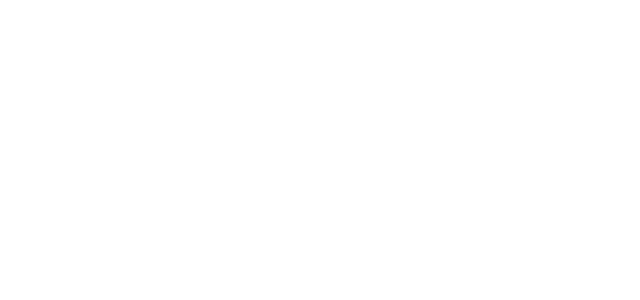
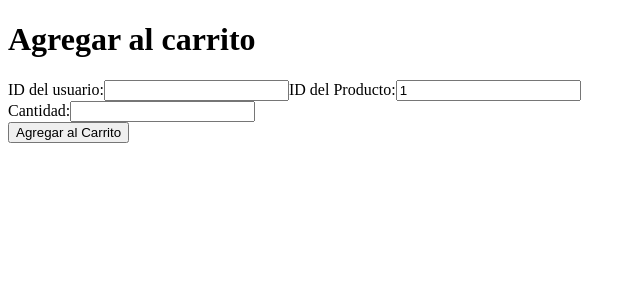
Before and after one commit to MSarazua/Proyecto2_DW, a React (Create React App) app: page /carrito/1/1 in a window 1280 px wide. Before the commit this address had no page. Shown: the top 300 px of the page, without its empty margins (0-640 px from the left). Built offline with nearby package versions, Linux system fonts and the light colour scheme.

Commit message:
ultimos cambios
ultimos cambios

```diff
--- a/src/App.js
+++ b/src/App.js
@@ -17,10 +17,10 @@ function App() {
       <Route exact path="/" element={<RegistroUsuarios/>} />
       <Route exact path="/login" element={<LoginUsuarios/>} />
       <Route exact path="/perfil/:dpi/:token" element={<PerfilUsuarios/>} />
-      <Route exact path="/carrito" element={<Carrito/>}/>
-      <Route exact path="/productos" element={<MostrarProductos/>}/>
+      <Route exact path="/carrito/:id/:token" element={<Carrito/>}/>
+      <Route exact path="/productos/:dpi/:token" element={<MostrarProductos/>}/>
       <Route exact path="/registrarProductos" element={<RegistrarProductos/>}/>
-      <Route exact path="/EliminarProductos" element={<EliminarProducto/>}/>
+      <Route exact path="/EliminarProductos/:ID/:token" element={<EliminarProducto/>}/>
       <Route exact path="/ModificarProductos" element={<ModificarProducto/>}/>
     </Routes>
   );
--- a/src/components/LoginUsuarios/LoginUsuarios.js
+++ b/src/components/LoginUsuarios/LoginUsuarios.js
@@ -2,7 +2,6 @@ import React, { useState } from 'react';
 import Axios from 'axios';
 import { useNavigate } from 'react-router-dom';
 import './LoginUsuarios.css'; // Importa tu archivo CSS
-
 const LoginUsuarios = () => {
   const [formData, setFormData] = useState({
     CorreoElectronico: '',
@@ -29,9 +28,12 @@ const LoginUsuarios = () => {
         setSuccessMessage('Inicio de sesión exitoso.');
         setErrorMessage('');
         const DPI = response.data.DPI;
+        const _id = response.data._id;
+        console.log(response.data,"respuesta")
+
         const token = response.data.Token;
-
-        navigate(`/perfil/${DPI}/${token}`, { state: { token, dpi: DPI } });
+        console.log(DPI)
+        navigate(`/perfil/${_id}/${token}`, { state: { token, dpi: DPI } });
         console.log(token)
 
       } else {
--- a/src/components/ModificarProducto/modificarProducto.js
+++ b/src/components/ModificarProducto/modificarProducto.js
@@ -61,7 +61,8 @@ const ModificarProducto = () => {
 
 
   };
-
+  const ID = response.data.identificador;
+  console.log(ID)
   return (
     <div className="registro-usuarios">
       <h2 className='text_h2'>Modificar Producto</h2>
@@ -137,7 +138,7 @@ const ModificarProducto = () => {
           <option value="false">Deshabilitado</option>
         </select>
 
-        <button type="submit">Guardar Producto</button>
+        <button type="submit">Modificar Producto</button>
       </form>
       {errorMessage && <p className="error-message">{errorMessage}</p>}
       {successMessage && <p className="success-message">{successMessage}</p>}
--- a/src/components/PerfilUsuarios/PerfilUsuarios.js
+++ b/src/components/PerfilUsuarios/PerfilUsuarios.js
@@ -1,4 +1,5 @@
 import React, { useEffect, useState } from 'react';
+import { Link } from 'react-router-dom';
 import Axios from 'axios';
 import { useParams, useLocation } from 'react-router-dom';
 import './PerfilUsuarios.css'; // Importa tu archivo CSS
@@ -6,6 +7,7 @@ import './PerfilUsuarios.css'; // Importa tu archivo CSS
 const PerfilUsuarios = () => {
 const { DPI } = useParams();
 const location = useLocation();
+console.log(location)
 const { token, dpi } = location.state;
 const [user, setUser] = useState(null);
 const [errorMessage, setErrorMessage] = useState('');
@@ -49,6 +51,9 @@ const [errorMessage, setErrorMessage] = useState('');
       <p className='text_p'>Nit: {user.NIT}</p>
       <p className='text_p'>Número Telefonico: {user.NúmeroTelefonico}</p>
       <p className='text_p'> Correo Electrónico: {user.CorreoElectronico}</p>
+      <Link className='btn_login' to={`/productos/${dpi}/${token}`}>
+        Ver producto
+      </Link>
     </div>
   );
 };
--- a/src/components/carrito_de_compra/carrito.js
+++ b/src/components/carrito_de_compra/carrito.js
@@ -1,7 +1,11 @@
 import React, { useState } from 'react';
 import Axios from 'axios';
+import { useParams } from 'react-router-dom';
 
 export default function Carrito() {
+  const {token} = useParams();
+  const {id} = useParams();
+  console.log(token+" "+id)
   const [formData, setFormData] = useState({
     ProductoID: '',
     Cantidad: '',
@@ -31,7 +35,7 @@ export default function Carrito() {
       // Realizar la llamada a la API utilizando Axios
       const response = await Axios.post('http://localhost:3000/api/carrito/', formData, {
         headers: {
-    "Token": "eyJhbGciOiJIUzI1NiIsInR5cCI6IkpXVCJ9.eyJ1c2VySUQiOiIxMSIsImlhdCI6MTY5ODkzOTk1NiwiZXhwIjoxNjk4OTQzNTU2fQ.MZejE5md9otto4aF1z1MC6oLVQ8PiJhSLR76GDzuE-g"
+    "Token": token
 
         }
       });
@@ -52,7 +56,6 @@ export default function Carrito() {
         <input
           type="text"
           name="userId"
-          value={formData.userId}
           onChange={handleChange}
           required
         />
@@ -60,7 +63,7 @@ export default function Carrito() {
         <input
           type="text"
           name="ProductoID"
-          value={formData.ProductoID}
+          value={id}
           onChange={handleChange}
           required
         />
--- a/src/components/eliminarProducto/eliminarProducto.js
+++ b/src/components/eliminarProducto/eliminarProducto.js
@@ -2,8 +2,10 @@ import React, { useState } from 'react';
 import Axios from 'axios'; // Asegúrate de importar Axios
 import { Link } from 'react-router-dom';
 import './eliminarProductos.css'; // Importa tu archivo CSS
+import { useParams } from 'react-router-dom';
 
 const EliminarProducto = () => {
+
   const [formData, setFormData] = useState({
     Nombre: '',
     Marca: '',
@@ -38,15 +40,17 @@ const EliminarProducto = () => {
     setFormData({ ...formData, [name]: value });
   };
 
+  const { token} = useParams();
 
   const handleSubmit = async (e) => {
     e.preventDefault();
 
+    console.log(token)
     try {
         // Realizar la llamada a la API utilizando Axios
-        const response = await Axios.post('http://localhost:3000/api//Producto/:ID', formData, {
+        const response = await Axios.delete(`http://localhost:3000/api//Producto/1`, formData, {
           headers: {
-    "Token": "eyJhbGciOiJIUzI1NiIsInR5cCI6IkpXVCJ9.eyJ1c2VySUQiOiIxMSIsImlhdCI6MTY5ODk1MTM1MCwiZXhwIjoxNjk4OTU0OTUwfQ.EVA2HzRHtKa1WMDOARYiIqqVDk5MswAe6ONWXmh3LDY"
+          "Token": "eyJhbGciOiJIUzI1NiIsInR5cCI6IkpXVCJ9.eyJ1c2VySUQiOiIxMSIsImlhdCI6MTY5OTA0MzU3NywiZXhwIjoxNjk5MDQ3MTc3fQ.cQPntJWYIv4rdvbtAPyodUtUrB0i1_wB62XZvAtiJ2I"
 
           }
         });
@@ -70,7 +74,7 @@ const EliminarProducto = () => {
         className='form_input'
           type="text"
           name="Nombre"
-          placeholder="Nombre"
+          placeholder={Nombre}
           value={formData.Nombre}
           onChange={handleChange}
         /><br/>
@@ -137,7 +141,7 @@ const EliminarProducto = () => {
           <option value="false">Deshabilitado</option>
         </select>
 
-        <button type="submit">Guardar Producto</button>
+        <button type="submit">Eliminar Producto</button>
       </form>
       {errorMessage && <p className="error-message">{errorMessage}</p>}
       {successMessage && <p className="success-message">{successMessage}</p>}
--- a/src/components/productos/mostrarproductos.js
+++ b/src/components/productos/mostrarproductos.js
@@ -1,16 +1,18 @@
 import React, { useState, useEffect} from 'react';
 import Axios from 'axios';
+import { Link } from 'react-router-dom';
 import './mostrarProductos.css';
+import { useParams } from 'react-router-dom';
 
-export default function MostrarProductos() {
+export default function MostrarProductos(props) {
 
   const [productos, setProductos] = useState([]);
-
+  const { token } = useParams();
   useEffect(() => {
     // Realizar la solicitud GET a la API para obtener todos los productos
     Axios.get('http://localhost:3000/api/Productos', {
       headers: {
-    "Token": "eyJhbGciOiJIUzI1NiIsInR5cCI6IkpXVCJ9.eyJ1c2VySUQiOiIxMSIsImlhdCI6MTY5ODk2MjIzMCwiZXhwIjoxNjk4OTY1ODMwfQ.xazXRdcboUhmMZfak_wr_-QvGQBcdSh1o5pMXBgec00"
+    "Token": token
 
 
     // Reemplaza 'tu-token-aqui' con tu token real
@@ -28,17 +30,24 @@ export default function MostrarProductos() {
   return (
     <div>
     <h1>Productos disponibles</h1>
+    <p>Variable recibida: {props.variableProp}</p>
     <ul className="product-list">
       {productos.map(producto => (
-        <li className="product-item" key={producto.id}>
+        <li className="product-item" key={producto.Identificador}>
           <img className="product-image" src={producto.Imagen} alt={producto.Nombre} />
           <div className="product-name">{producto.Nombre}</div>
           <div className="product-brand">Marca: {producto.Marca}</div>
           <div className="product-price">${producto.PrecioDescuento}</div>
           <div className="product-brand">Cantidad en existencia {producto.Disponibilidad}</div>
-          <button className="add-to-cart"><a href="/carrito">Agregar al carrito</a></button>
+          <Link className='btn_login' to={`/carrito/${producto._id}/${token}`}>
+        Agregar al carrito
+      </Link>
           <button className="add-to-cartModificar"><a href="/ModificarProductos">Modificar producto</a></button>
           <button className="add-to-carteliminar"><a href="/EliminarProductos">Eliminar producto</a></button>
+          <Link className='btn_login' to={`/EliminarProductos/${producto.Identificador}/${token}`}>
+        Eliminar producto
+      </Link>
+
         </li>
       ))}
     </ul>
```
